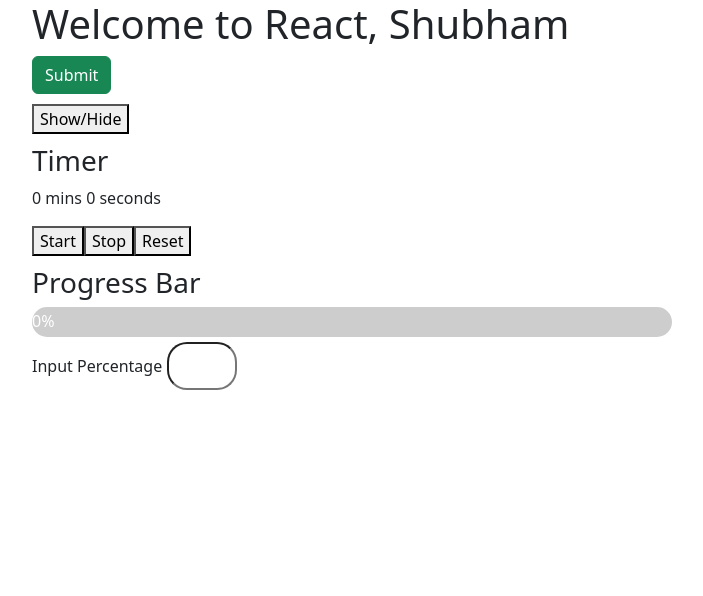
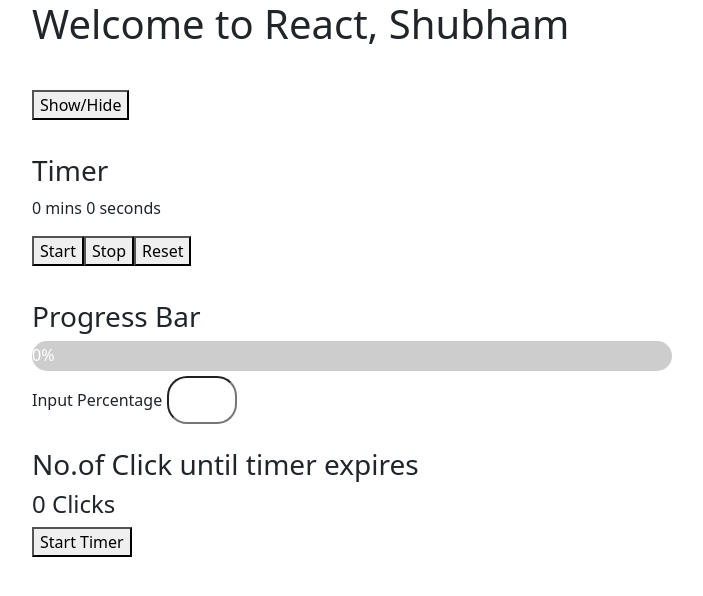
Before and after one commit to shubhT25/Practice, a React (Create React App) app: page / in a window 1280 px wide. Shown: the top 596 px of the page, without its empty margins (288-991 px from the left). Built offline with nearby package versions, Linux system fonts and the light colour scheme.

Commit message:
ClickBaits

```diff
--- a/src/App.js
+++ b/src/App.js
@@ -5,6 +5,7 @@
 import Timer from './components/Timer';
 import ProgressBar from './components/ProgressBar';
 import { useState } from "react";
+import ClickBait from './components/ClickBait';
 
 var names = ['Shubham'];
 function App() {
@@ -12,14 +13,18 @@
   return (
     <>
       <h1>Welcome to React, {names}</h1>
-      <Button variant='success'>Submit</Button>
+      <br/>
       <Show />
+      <br/>
       <Timer />
+      <br/>
       <ProgressBar width={percent}/>
       <form>
         <label for="html">Input Percentage</label>
         <input id="percent" type="number" onChange={(e) => setPercent(e.target.value)}></input>
       </form>
+      <br/>
+      <ClickBait/>
     </>
   );
 }
--- /dev/null
+++ b/src/components/ClickBait.jsx
@@ -0,0 +1,49 @@
+import React, {useState, useEffect} from 'react'
+
+const ClickBait = () => {
+    const [clicks, setClicks] = useState(0);
+    const [timer, setTimer] = useState(10);
+    const [counterInterval, setCounterInterval] = useState();
+    const [flag, setFlag] = useState(false);
+
+    useEffect(() => {
+        if(timer === 0) {
+            console.log(timer);
+            setFlag(false);
+            setTimer(10);
+            clearInterval(counterInterval)
+        }
+    },[counterInterval, timer])
+
+    const startTimer = () => {
+        setClicks(0);
+        setFlag(true);
+        setCounterInterval( setInterval(() => {
+            setTimer(timer => timer - 1);
+        }, 1000))
+    }
+
+  return (
+    <div>
+      <h3>No.of Click until timer expires</h3>
+      <div className='innerClick'>
+        <h4>{clicks} Clicks</h4>
+            {flag ? (
+                <>
+                    <h4>Time Left: {timer}</h4>
+                    <button onClick={() => setClicks(clicks => clicks + 1)}>+</button>
+                </>
+                ) :
+                (
+                    <>
+                        <button onClick={startTimer}>Start Timer</button>
+                    </>
+                )
+            }
+
+      </div>
+    </div>
+  )
+}
+
+export default ClickBait
```
Also changed, not shown: 1 other file (tests, documents, lock files or other folders).
